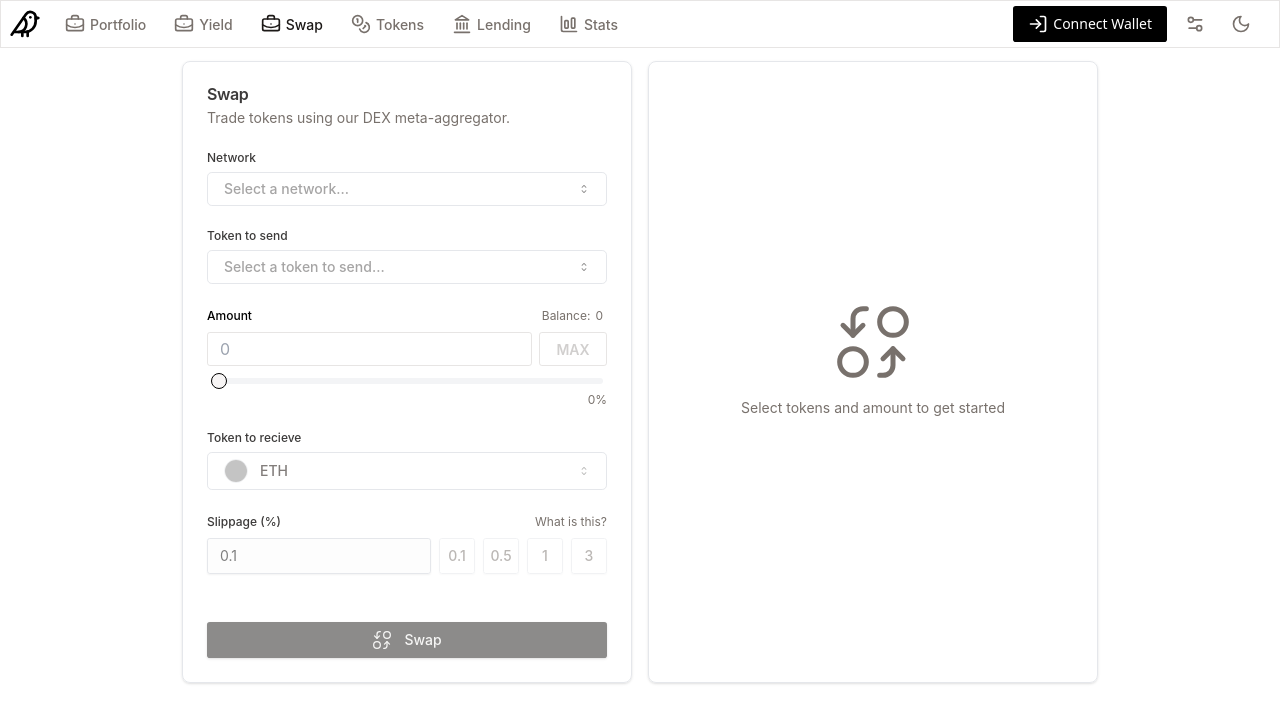
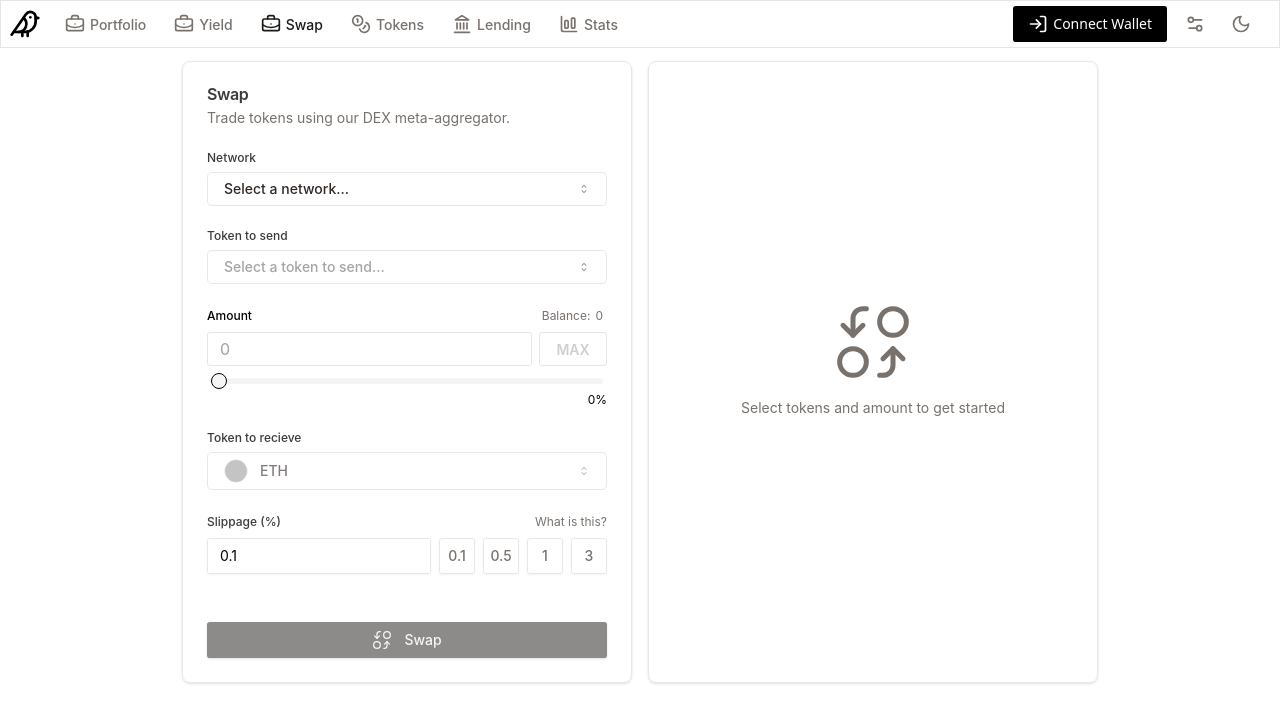
Before and after one commit to Economics-of-Cryptocurrencies/Vfat-fork, a React (Vite) app: page /swap in a window 1280 px wide. Shown: the top 722 px of the page. Built offline with nearby package versions, Linux system fonts and the light colour scheme; grey boxes are pictures that could not be loaded.

Commit message:
fix: fixed status of swap

```diff
--- a/src/component/SwapLeft.tsx
+++ b/src/component/SwapLeft.tsx
@@ -5,8 +5,9 @@ import token from "../tokendata/token";
 import Amount from "./ui/Amount";
 
 function SwapLeft() {
-  const [connectWalletStatus, setConnectWalletStatus] = useState(false);
-  const [tokenStatus, setTokenStatus] = useState(false);
+  const [connectWalletStatus, setConnectWalletStatus] = useState(true); // connect wallet status
+  const [networkStatus, setNetworkStatus] = useState(false); // network select status
+  const [tokenStatus, setTokenStatus] = useState(false); // token select status
   const [networkSelectedId, setNetworkSelectedId] = useState(-1);
   const [tokenSelectedId, setTokenSelectedId] = useState(-1);
   const [recieveTokenId, setReciveTokenId] = useState(0);
@@ -40,6 +41,7 @@ function SwapLeft() {
             zIndex="z-30"
             tooltip1="Select a network..."
             tooltip2="Search network..."
+            width={"288px"}
           />
         </div>
         <div className="flex flex-col gap-2">
@@ -53,13 +55,15 @@ function SwapLeft() {
             Token to send
           </label>
           <SearchBox
-            connectWalletStatus={connectWalletStatus}
+            connectWalletStatus={networkSelectedId !== -1}
             selectedId={tokenSelectedId}
             changeSelectId={setTokenSelectedId}
             searchData={token}
             zIndex="z-20"
             tooltip1="Select a token to send..."
             tooltip2="Search tokens..."
+            // width={"352px"}
+            width={"288px"}
           />
         </div>
         <Amount connectStatus={connectWalletStatus} />
@@ -74,13 +78,15 @@ function SwapLeft() {
             Token to recieve
           </label>
           <SearchBox
-            connectWalletStatus={connectWalletStatus}
+            connectWalletStatus={networkSelectedId !== -1}
             selectedId={recieveTokenId}
             changeSelectId={setReciveTokenId}
             searchData={token}
             zIndex="z-10"
             tooltip1="Select a token to recieve"
             tooltip2="Search tokens..."
+            // width={"352px"}
+            width={"288px"}
           />
         </div>
 
@@ -117,7 +123,7 @@ function SwapLeft() {
                   step="0.1"
                   type="number"
                   value={slippage}
-                  disabled={!tokenStatus}
+                  disabled={!connectWalletStatus}
                 />
               </div>
             </div>
@@ -125,48 +131,48 @@ function SwapLeft() {
               <button
                 type="button"
                 tabIndex={0}
-                className="focus-visible:ring-ring inline-flex items-center justify-center whitespace-nowrap text-sm font-medium transition-colors focus-visible:outline-none focus-visible:ring-1 disabled:pointer-events-none disabled:opacity-50 border-input bg-background hover:bg-accent hover:text-accent-foreground border shadow-sm h-9 w-9 text-muted-foreground text-[var(--primary)] rounded-[2.8px]"
+                className="focus-visible:ring-ring inline-flex items-center justify-center whitespace-nowrap text-sm font-medium transition-colors focus-visible:outline-none focus-visible:ring-1 disabled:pointer-events-none disabled:opacity-50 border-input bg-background hover:bg-accent hover:text-accent-foreground border shadow-sm h-9 w-9 text-muted-foreground text-[var(--primary)] rounded-[2.8px] hover:bg-[var(--hovercolor1)]"
                 data-button-root=""
                 onClick={() => {
                   setSlippage(0.1);
                 }}
-                disabled={!tokenStatus}
+                disabled={!connectWalletStatus}
               >
                 0.1
               </button>
               <button
                 type="button"
                 tabIndex={0}
-                className="focus-visible:ring-ring inline-flex items-center justify-center whitespace-nowrap text-sm font-medium transition-colors focus-visible:outline-none focus-visible:ring-1 disabled:pointer-events-none disabled:opacity-50 border-input bg-background hover:bg-accent hover:text-accent-foreground border shadow-sm h-9 w-9 text-muted-foreground text-[var(--primary)] rounded-[2.8px]"
+                className="focus-visible:ring-ring inline-flex items-center justify-center whitespace-nowrap text-sm font-medium transition-colors focus-visible:outline-none focus-visible:ring-1 disabled:pointer-events-none disabled:opacity-50 border-input bg-background hover:bg-accent hover:text-accent-foreground border shadow-sm h-9 w-9 text-muted-foreground text-[var(--primary)] rounded-[2.8px] hover:bg-[var(--hovercolor1)]"
                 data-button-root=""
                 onClick={() => {
                   setSlippage(0.5);
                 }}
-                disabled={!tokenStatus}
+                disabled={!connectWalletStatus}
               >
                 0.5
               </button>
               <button
                 type="button"
                 tabIndex={0}
-                className="focus-visible:ring-ring inline-flex items-center justify-center whitespace-nowrap text-sm font-medium transition-colors focus-visible:outline-none focus-visible:ring-1 disabled:pointer-events-none disabled:opacity-50 border-input bg-background hover:bg-accent hover:text-accent-foreground border shadow-sm h-9 w-9 text-muted-foreground text-[var(--primary)] rounded-[2.8px]"
+                className="focus-visible:ring-ring inline-flex items-center justify-center whitespace-nowrap text-sm font-medium transition-colors focus-visible:outline-none focus-visible:ring-1 disabled:pointer-events-none disabled:opacity-50 border-input bg-background hover:bg-accent hover:text-accent-foreground border shadow-sm h-9 w-9 text-muted-foreground text-[var(--primary)] rounded-[2.8px] hover:bg-[var(--hovercolor1)]"
                 data-button-root=""
                 onClick={() => {
                   setSlippage(1);
                 }}
-                disabled={!tokenStatus}
+                disabled={!connectWalletStatus}
               >
                 1
               </button>
               <button
                 type="button"
                 tabIndex={0}
-                className="focus-visible:ring-ring inline-flex items-center justify-center whitespace-nowrap text-sm font-medium transition-colors focus-visible:outline-none focus-visible:ring-1 disabled:pointer-events-none disabled:opacity-50 border-input bg-background hover:bg-accent hover:text-accent-foreground border shadow-sm h-9 w-9 text-muted-foreground text-[var(--primary)] rounded-[2.8px]"
+                className="focus-visible:ring-ring inline-flex items-center justify-center whitespace-nowrap text-sm font-medium transition-colors focus-visible:outline-none focus-visible:ring-1 disabled:pointer-events-none disabled:opacity-50 border-input bg-background hover:bg-accent hover:text-accent-foreground border shadow-sm h-9 w-9 text-muted-foreground text-[var(--primary)] rounded-[2.8px] hover:bg-[var(--hovercolor1)]"
                 data-button-root=""
                 onClick={() => {
                   setSlippage(3);
                 }}
-                disabled={!tokenStatus}
+                disabled={!connectWalletStatus}
               >
                 3
               </button>
--- a/src/component/ui/SearchBox.tsx
+++ b/src/component/ui/SearchBox.tsx
@@ -15,6 +15,7 @@ interface SearchBoxProps {
   changeSelectId: Function;
   searchData: Array<SearchData>;
   zIndex: string;
+  width: string;
 }
 
 function SearchBox(props: SearchBoxProps) {
@@ -50,6 +51,7 @@ function SearchBox(props: SearchBoxProps) {
         changeDisplayStatus={setSeachBoxContentDisplay}
         searchData={props.searchData}
         tooltip={props.tooltip2}
+        width={props.width}
       />
     </div>
   );
--- a/src/component/ui/SearchBoxContent.tsx
+++ b/src/component/ui/SearchBoxContent.tsx
@@ -9,12 +9,15 @@ interface SearchBoxContentProps {
   changeDisplayStatus: Function;
   searchData: Array<SearchData>;
   tooltip: string;
+  width: string;
 }
 
 function SearchBoxContent(props: SearchBoxContentProps) {
   return (
     <div
-      className={`flex flex-col border shadow-md border-[#e7e5e4] rounded-[2.8px] w-[288px] absolute inset-x-2/4	-translate-x-1/2 top-10 ${
+      className={`flex flex-col border shadow-md border-[#e7e5e4] rounded-[2.8px] w-[${
+        props.width
+      }] absolute inset-x-2/4	-translate-x-1/2 top-10 ${
         props.displayStatus ? "" : "hidden"
       }`}
     >
--- a/src/index.css
+++ b/src/index.css
@@ -19,6 +19,7 @@
   --greywhite: #f6f6f5; /*button text color */
   --greydark1: #a6a5a5; /*button color1 */
   --greydark2: #0c0a09; /*text color1*/
+  --hovercolor1: #f5f5f4; /*hover color1*/
 }
 
 .btn-font {
--- /dev/null
+++ b/src/tokendata/networktoken.tsx
@@ -0,0 +1,70 @@
+import { SearchData } from "../component/ui/SearchBox";
+
+const network: Array<SearchData> = [
+  {
+    name: "Arbitrum",
+    imgUrl:
+      "https://imagedelivery.net/tLQGX6fO2lhA7EXY2jvPQQ/chain-42161/public",
+  },
+  {
+    name: "Avalanche C-Chain",
+    imgUrl:
+      "https://imagedelivery.net/tLQGX6fO2lhA7EXY2jvPQQ/chain-43114/public",
+  },
+  {
+    name: "Base",
+    imgUrl:
+      "https://imagedelivery.net/tLQGX6fO2lhA7EXY2jvPQQ/chain-8453/public",
+  },
+  {
+    name: "BNB Chain",
+    imgUrl: "https://imagedelivery.net/tLQGX6fO2lhA7EXY2jvPQQ/chain-56/public",
+  },
+  {
+    name: "BOB Mainnet",
+    imgUrl:
+      "https://imagedelivery.net/tLQGX6fO2lhA7EXY2jvPQQ/chain-60808/public",
+  },
+  {
+    name: "Ethereum",
+    imgUrl: "https://imagedelivery.net/tLQGX6fO2lhA7EXY2jvPQQ/chain-1/public",
+  },
+  {
+    name: "Fantom Opera",
+    imgUrl: "https://imagedelivery.net/tLQGX6fO2lhA7EXY2jvPQQ/chain-250/public",
+  },
+  {
+    name: "Fraxtal",
+    imgUrl: "https://imagedelivery.net/tLQGX6fO2lhA7EXY2jvPQQ/chain-252/public",
+  },
+  {
+    name: "Linea",
+    imgUrl:
+      "https://imagedelivery.net/tLQGX6fO2lhA7EXY2jvPQQ/chain-59144/public",
+  },
+  {
+    name: "Mantle",
+    imgUrl:
+      "https://imagedelivery.net/tLQGX6fO2lhA7EXY2jvPQQ/chain-5000/public",
+  },
+  {
+    name: "Mode",
+    imgUrl:
+      "https://imagedelivery.net/tLQGX6fO2lhA7EXY2jvPQQ/chain-34443/public",
+  },
+  {
+    name: "Optimism",
+    imgUrl: "https://imagedelivery.net/tLQGX6fO2lhA7EXY2jvPQQ/chain-10/public",
+  },
+  {
+    name: "Scroll",
+    imgUrl:
+      "https://imagedelivery.net/tLQGX6fO2lhA7EXY2jvPQQ/chain-534352/public",
+  },
+  {
+    name: "zkEVM Polygon",
+    imgUrl:
+      "https://imagedelivery.net/tLQGX6fO2lhA7EXY2jvPQQ/chain-1101/public",
+  },
+];
+export default network;
```
